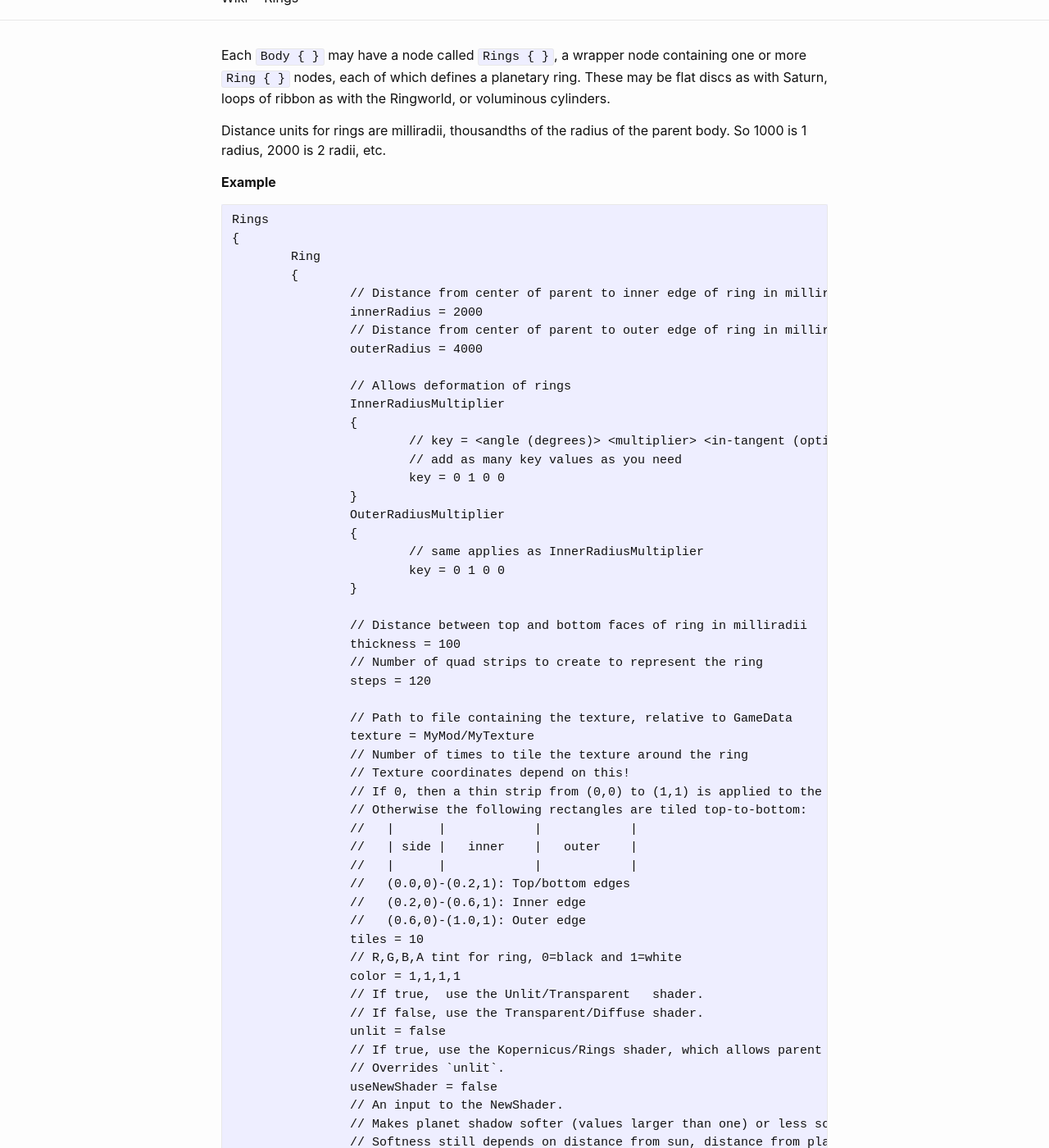
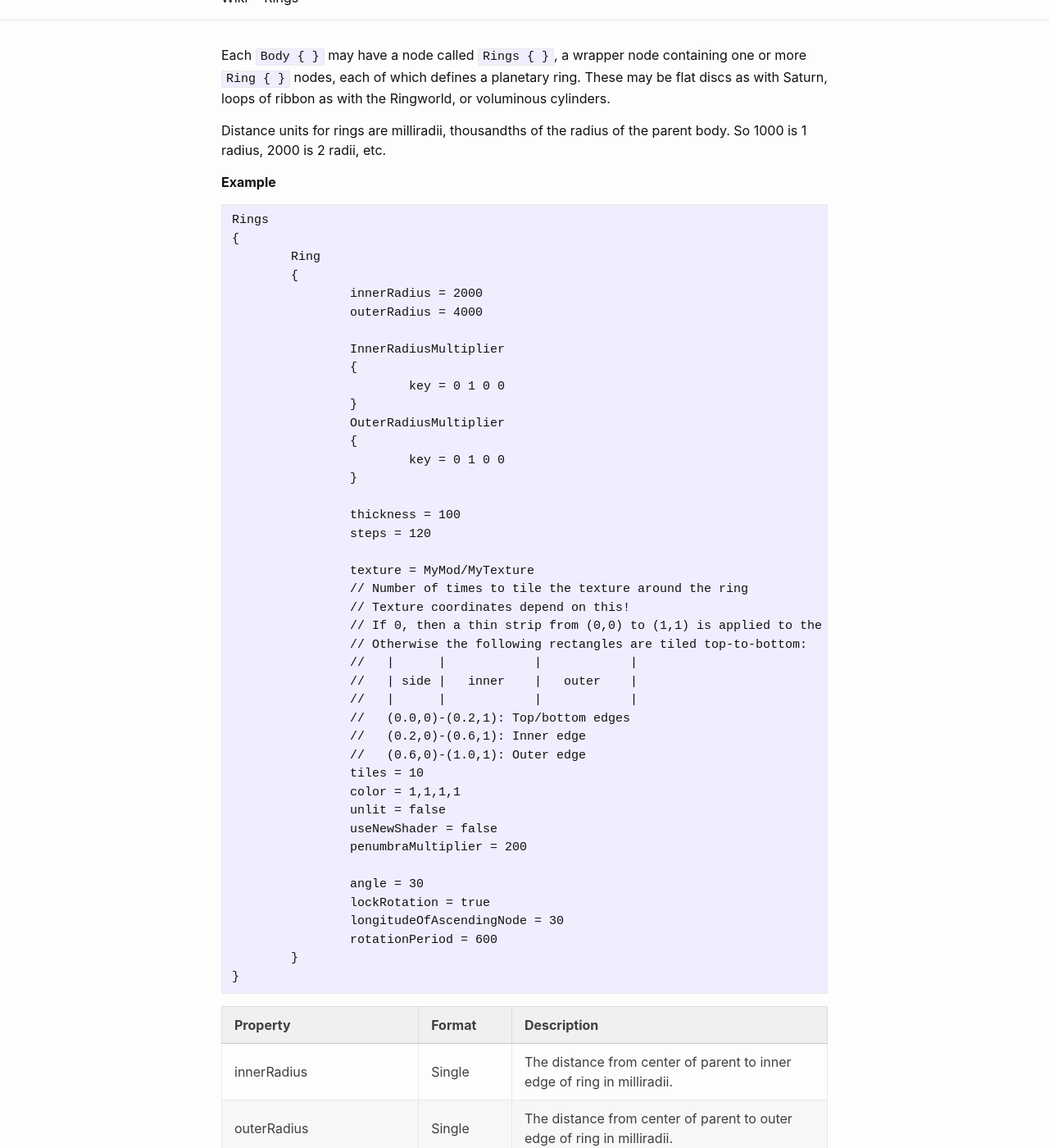
Before and after one commit to Kopernicus/wiki, a Jekyll site: the page built from main/rings2.md, in a window 1280 px wide and 1400 px high, scrolled down 197 px. Shown: the whole window at 82% size. Built offline with Jekyll 4.4.1, drawn with Linux system fonts in a browser that asks for light colours; some of the changed text lies outside the part shown.

Commit message:
Clean example for comments

```diff
--- a/main/rings2.md
+++ b/main/rings2.md
@@ -14,30 +14,21 @@ Rings
 {
 	Ring
 	{
-		// Distance from center of parent to inner edge of ring in milliradii
 		innerRadius = 2000
-		// Distance from center of parent to outer edge of ring in milliradii
 		outerRadius = 4000
 
-		// Allows deformation of rings
 		InnerRadiusMultiplier
 		{
-			// key = <angle (degrees)> <multiplier> <in-tangent (optional)> <out-tangent (optional)>
-			// add as many key values as you need
 			key = 0 1 0 0
 		}
 		OuterRadiusMultiplier
 		{
-			// same applies as InnerRadiusMultiplier
 			key = 0 1 0 0
 		}
 
-		// Distance between top and bottom faces of ring in milliradii
 		thickness = 100
-		// Number of quad strips to create to represent the ring
 		steps = 120
 
-		// Path to file containing the texture, relative to GameData
 		texture = MyMod/MyTexture
 		// Number of times to tile the texture around the ring
 		// Texture coordinates depend on this!
@@ -50,27 +41,14 @@ Rings
 		//   (0.2,0)-(0.6,1): Inner edge
 		//   (0.6,0)-(1.0,1): Outer edge
 		tiles = 10
-		// R,G,B,A tint for ring, 0=black and 1=white
 		color = 1,1,1,1
-		// If true,  use the Unlit/Transparent   shader.
-		// If false, use the Transparent/Diffuse shader.
 		unlit = false
-		// If true, use the Kopernicus/Rings shader, which allows parent body to cast shadow on ring.
-		// Overrides `unlit`.
 		useNewShader = false
-		// An input to the NewShader.
-		// Makes planet shadow softer (values larger than one) or less soft (smaller than one).
-		// Softness still depends on distance from sun, distance from planet and radius of sun and planet.
 		penumbraMultiplier = 200
 
-		// Inclination in degrees
 		angle = 30
-		// If false, ring's LAN rotates with parent body (unnatural if `angle` not 0)
-		// If true, LAN is locked in place
 		lockRotation = true
-		// LAN in degrees (only effective if `lockRotation` is true)
 		longitudeOfAscendingNode = 30
-		// Number of seconds the ring takes to rotate once (only noticeable if `tiles` not 0)
 		rotationPeriod = 600
 	}
 }
@@ -93,7 +71,7 @@ Rings
 |useNewShader|Boolean|Whether to use the new custom ring shader that includes a planet shadow instead of the built-in Unity shaders.|
 |penumbraMultiplier|Single|A penumbra multiplier to the NewShader. Makes planet shadow softer (values larger than one) or less soft (smaller than one). Softness still depends on distance from sun, distance from planet and radius of sun and planet.|
 |steps|Integer|The amount of vertices around the ring.|
-|tiles|Integer|Number of times to tile the texture around the ring. Texture coordinates depend on this! If 0, then a thin strip from (0,0) to (1,1) is applied to the whole ring.<br>Otherwise the following rectangles are tiled top-to-bottom:<br>|      |            |            |<br>| side |   inner    |   outer    |<br>|      |            |            |<br>(0.0,0)-(0.2,1): Top/bottom edges<br>(0.2,0)-(0.6,1): Inner edge<br>(0.6,0)-(1.0,1): Outer edge|
+|tiles|Integer|Number of times the texture should be tiled around the cylinder. If zero, use the old behavior of sampling a thin diagonal strip from (0,0) to (1,1). Look at the example above for more info.|
 |innerShadeTexture|File Path|The path to the texture whose opaque pixels cast shadows on the ring's inner surface.|
 |innerShadeTiles|Integer|The `innerShadeTexture` repeats this many times over the inner surface.|
 |innerShadeRotationPeriod|Single|The number of seconds the `innerShadeTexture` takes to complete one rotation.|
```
Also changed, not shown: other parts of main/rings2.md (+1 -1 lines).
